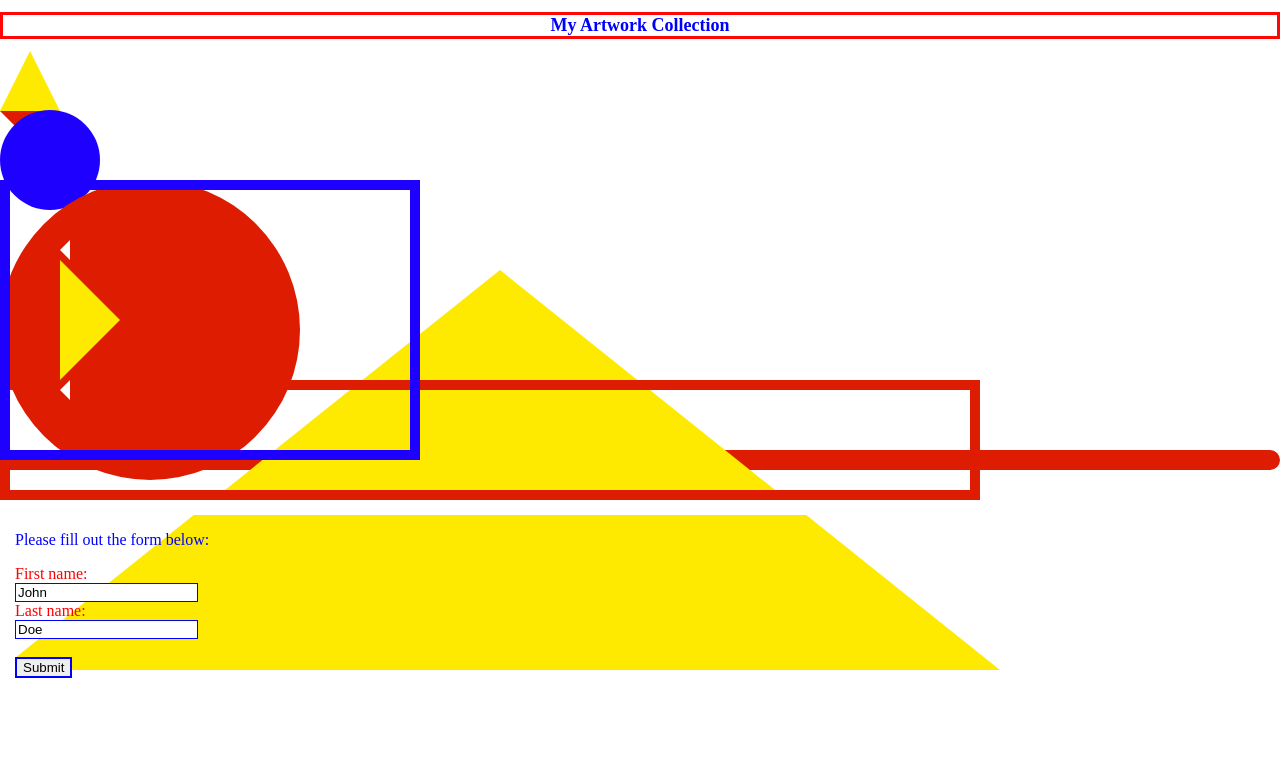
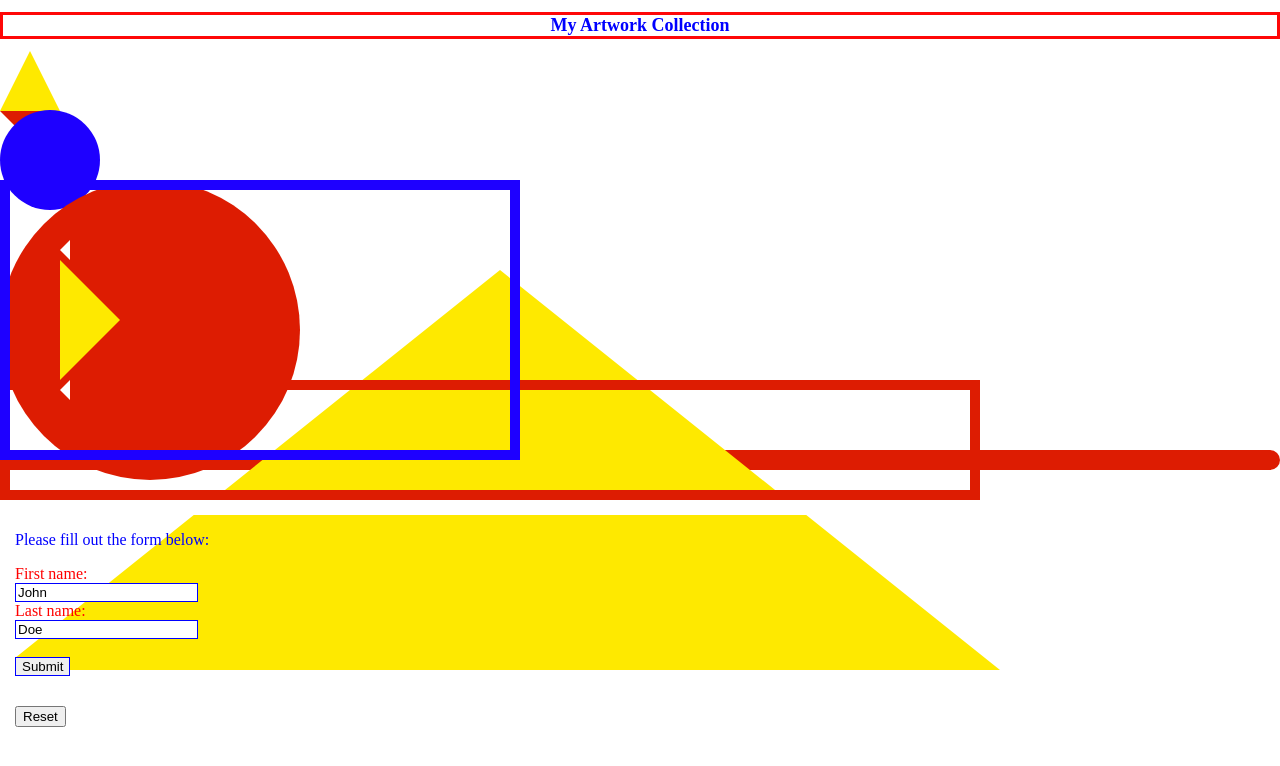
Before and after one commit to PAlexanderG/My-artwork-colletion, a plain HTML site: page index.html in a window 1280 px wide. Drawn offline with Linux system fonts and the light colour scheme.

Commit message:
final version

```diff
--- a/index.css
+++ b/index.css
@@ -78,7 +78,7 @@ display: flex;
 margin: -30px 0px 0px 0px;
 }
   .section2 {
-    width: 300px;
+    width: 400px;
     border: 10px solid rgb(30, 0, 255);
     padding: 50px;
     margin: 20px;
--- a/index.html
+++ b/index.html
@@ -56,12 +56,17 @@ page that the student created-->
 </section>
 <div id="text-box-form">
     <p style="color: blue;">Please fill out the form below:</p>
-    <form style="color:  rgb(255, 0, 0);" action="/action_page.php" method="get">
+    <form style="color:  rgb(255, 0, 0);" action="./index2.html" method="get">
         <label for="fname">First name:</label><br>
         <input style="border: 1px solid blue" type="text" id="fname" name="fname" value="John"><br>
         <label for="lname">Last name:</label><br>
         <input style="border: 1px solid blue"type="text" id="lname" name="lname" value="Doe"><br><br>
-        <input style="border: 2px solid blue"type="submit" value="Submit">
+        <input style="border: 1px solid blue"type="submit" value="Submit">
+    </div>
+    <div id=text-box-form>
+
+            <input type="reset">
+
       </form>
     </div>
 </body>
```
